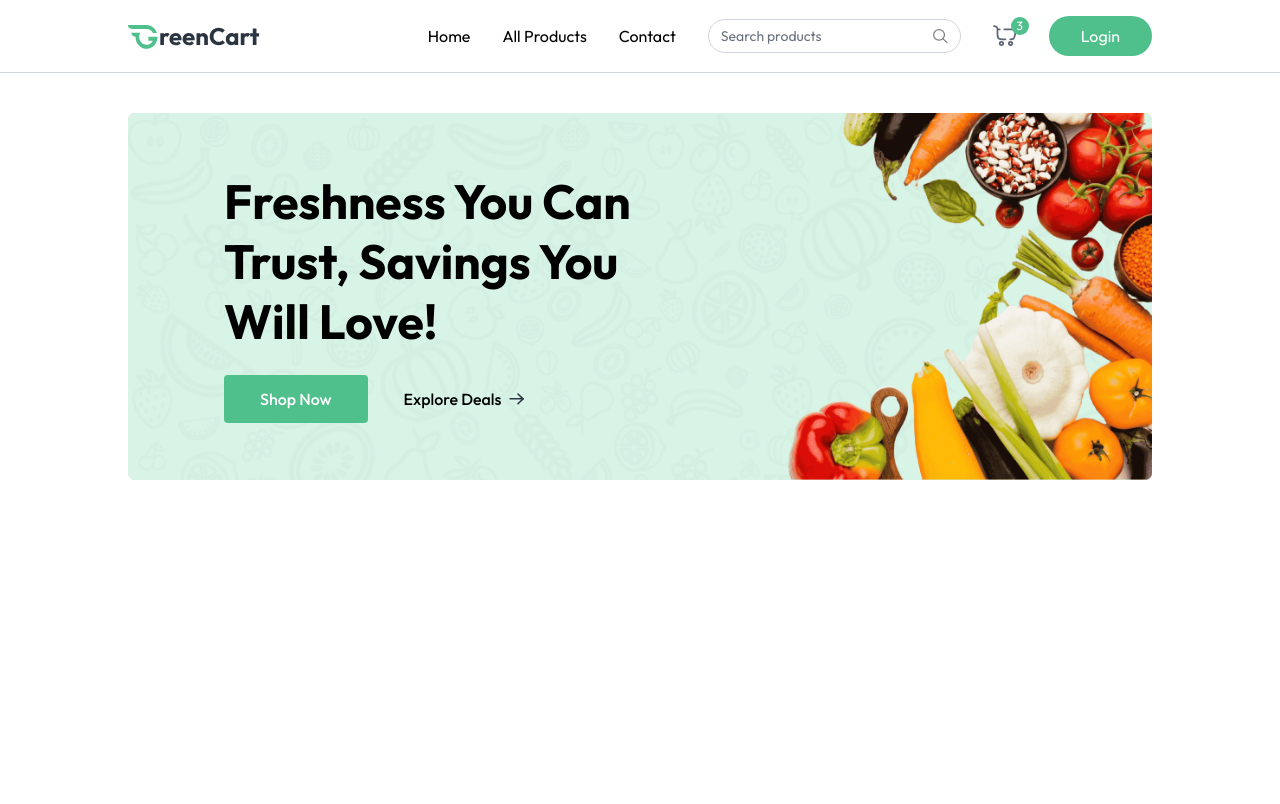
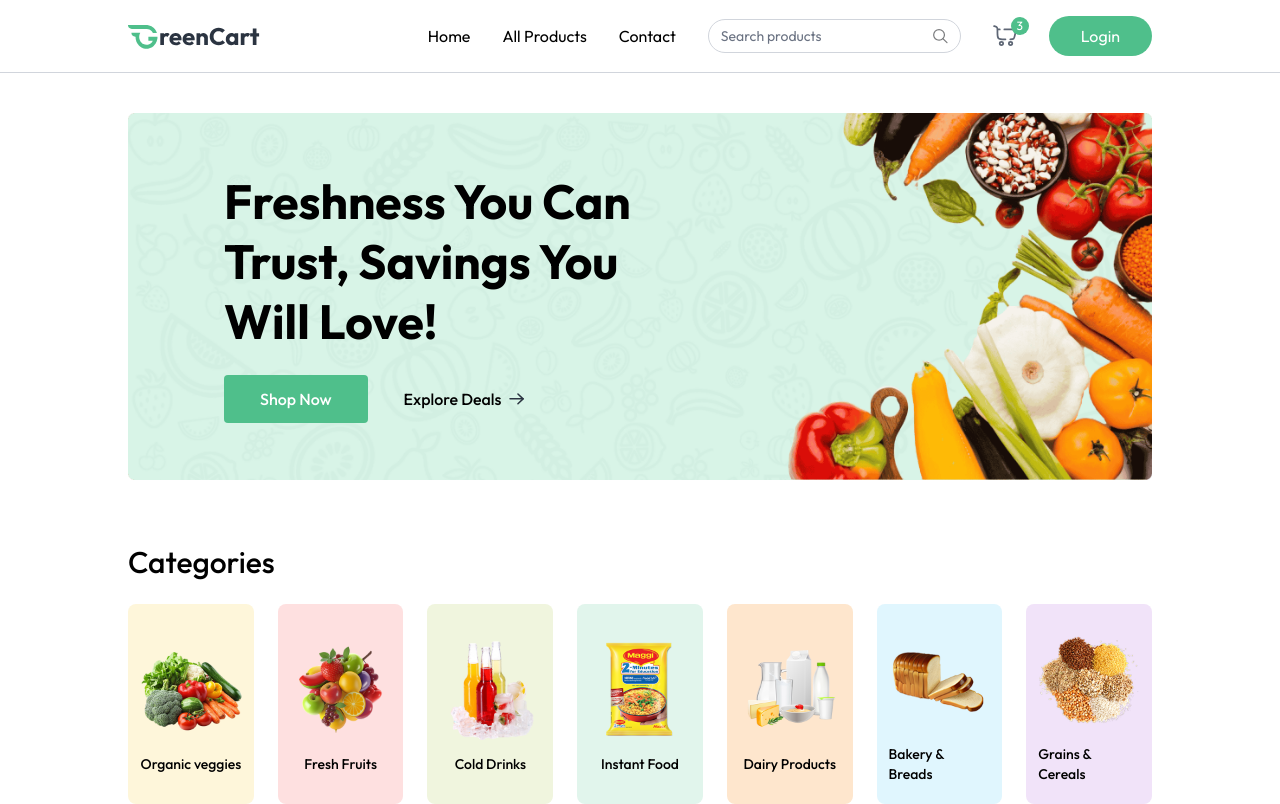
Before and after one commit to AnikaTahshin/grocery-delivery-web, a React (Vite) app: page / in a window 1280 px wide. Built offline with nearby package versions, Linux system fonts and the light colour scheme.

Commit message:
category section done

```diff
--- /dev/null
+++ b/src/components/Categories.jsx
@@ -0,0 +1,33 @@
+import React from "react";
+import { assets, categories } from "../assets/assets";
+import { useAppContext } from "../context/AppContext";
+
+const Categories = () => {
+    const {navigate} = useAppContext();
+  return (
+    <div className="mt-16">
+      <p className="text-2xl md:text-3xl font-medium">Categories</p>
+      <div className="grid grid-cols-2 sm:grid-cols-3 md:grid-cols-5 lg:grid-cols-6 xl:grid-cols-7 mt-6 gap-6">
+        {categories.map((category, index) => (
+          <div
+            key={index}
+            className="group cursor-pointer py-5 px-3 gap-2 rounded-lg flex flex-col justify-center items-center"
+          style={{ backgroundColor: category.bgColor }}
+          onClick={() => {navigate(`/products/${category.path.toLowerCase()}`);
+        scrollTo(0, 0)
+          }}
+          >
+            <img
+              src={category.image}
+              alt={category.text}
+              className="group-hover:scale-108 transition max-w-28"
+            />
+            <p className="text-sm font-medium">{category.text}</p>
+          </div>
+        ))}
+      </div>
+    </div>
+  );
+};
+
+export default Categories;
--- a/src/pages/Home.jsx
+++ b/src/pages/Home.jsx
@@ -1,10 +1,12 @@
 import React from 'react'
 import MainBanner from '../components/MainBanner'
+import Categories from '../components/Categories'
 
 const Home = () => {
   return (
     <div className='mt-10'>
         <MainBanner />
+        <Categories />
 
     </div>
   )
```
